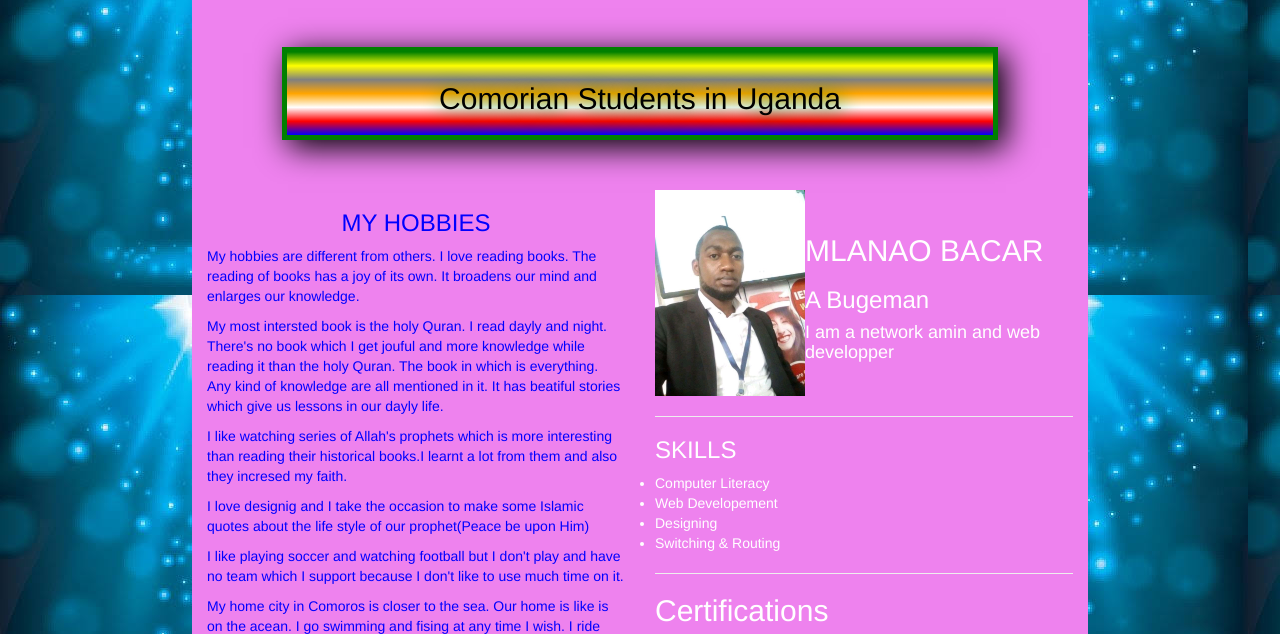
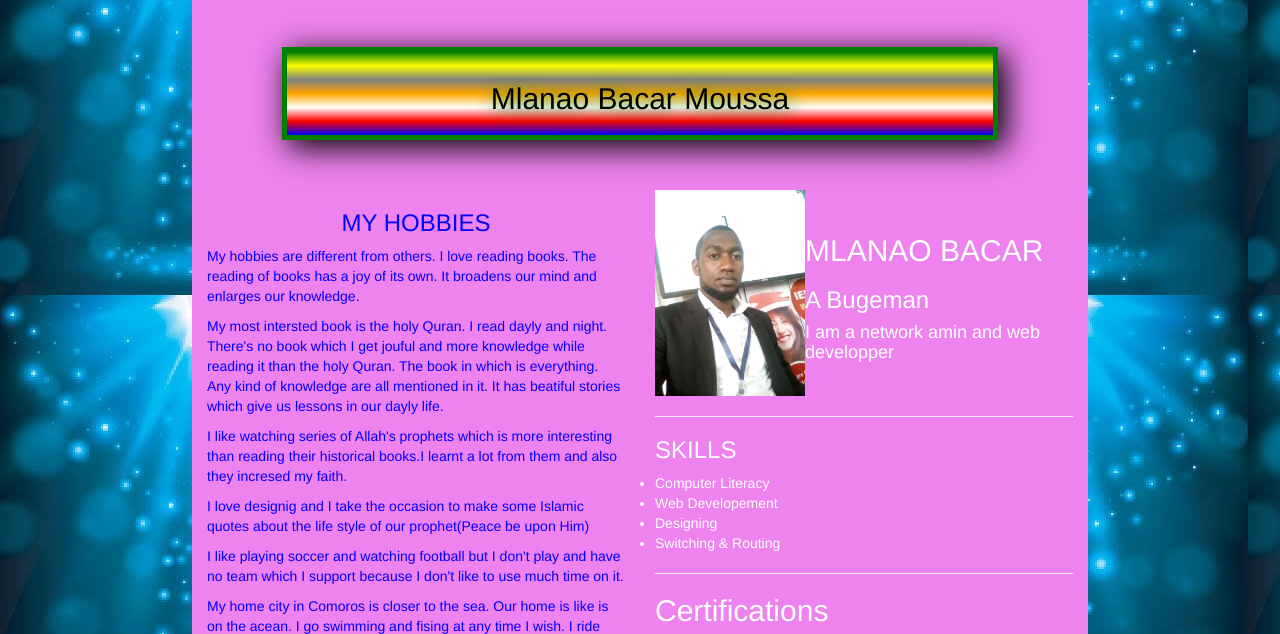
Before and after one commit to As98m/MOUSSA_PROJECTS, a plain HTML site: page BTSP.html in a window 1280 px wide. Shown: the part 121-755 px from the top of the page. Drawn offline with Linux system fonts and the light colour scheme.

Commit message:
Update BTSP.html

```diff
--- a/BTSP.html
+++ b/BTSP.html
@@ -33,7 +33,7 @@
 
 <div id="content" class="row">
 		<div class="heading">
-		<h2>  Comorian Students in Uganda </h2>
+		<h2>  Mlanao Bacar Moussa </h2>
 		</div>
 	<div id="pic" class="col-md-6">
 
```
